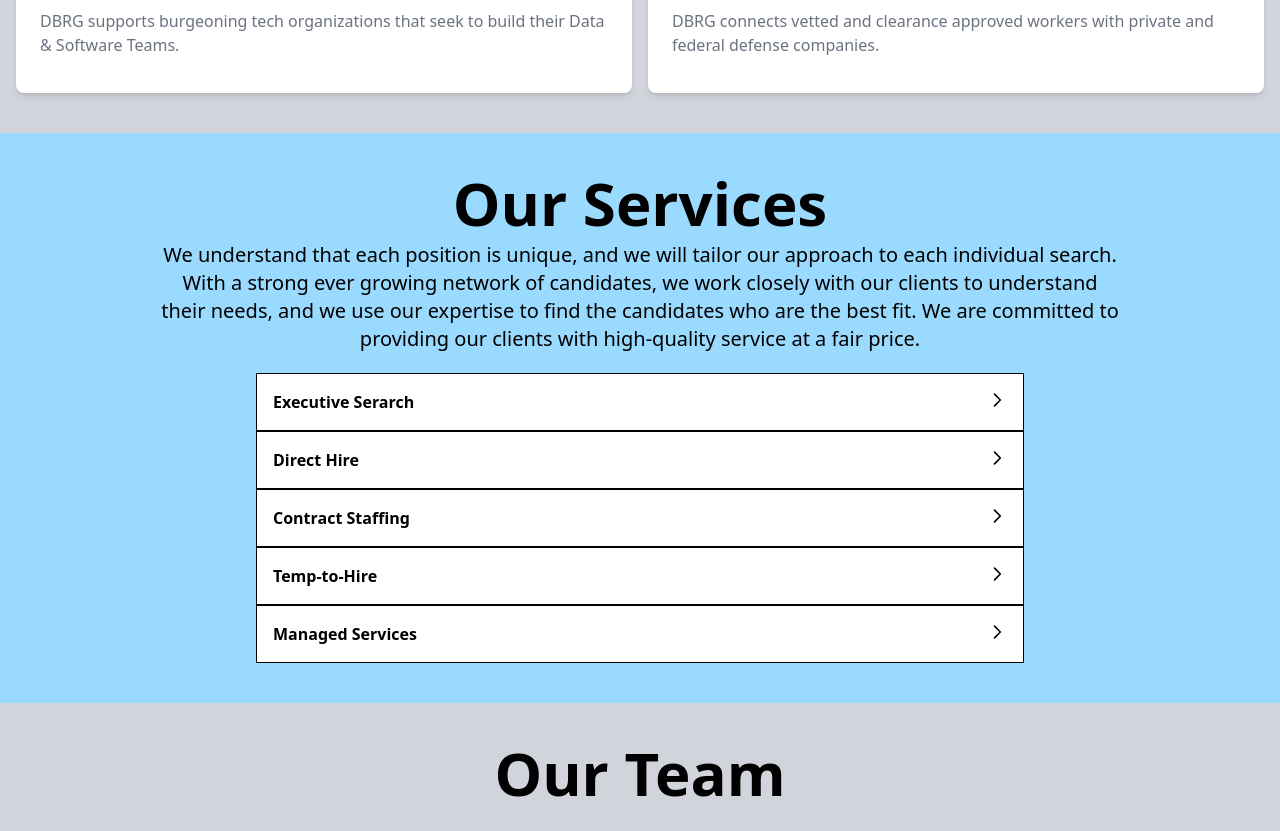
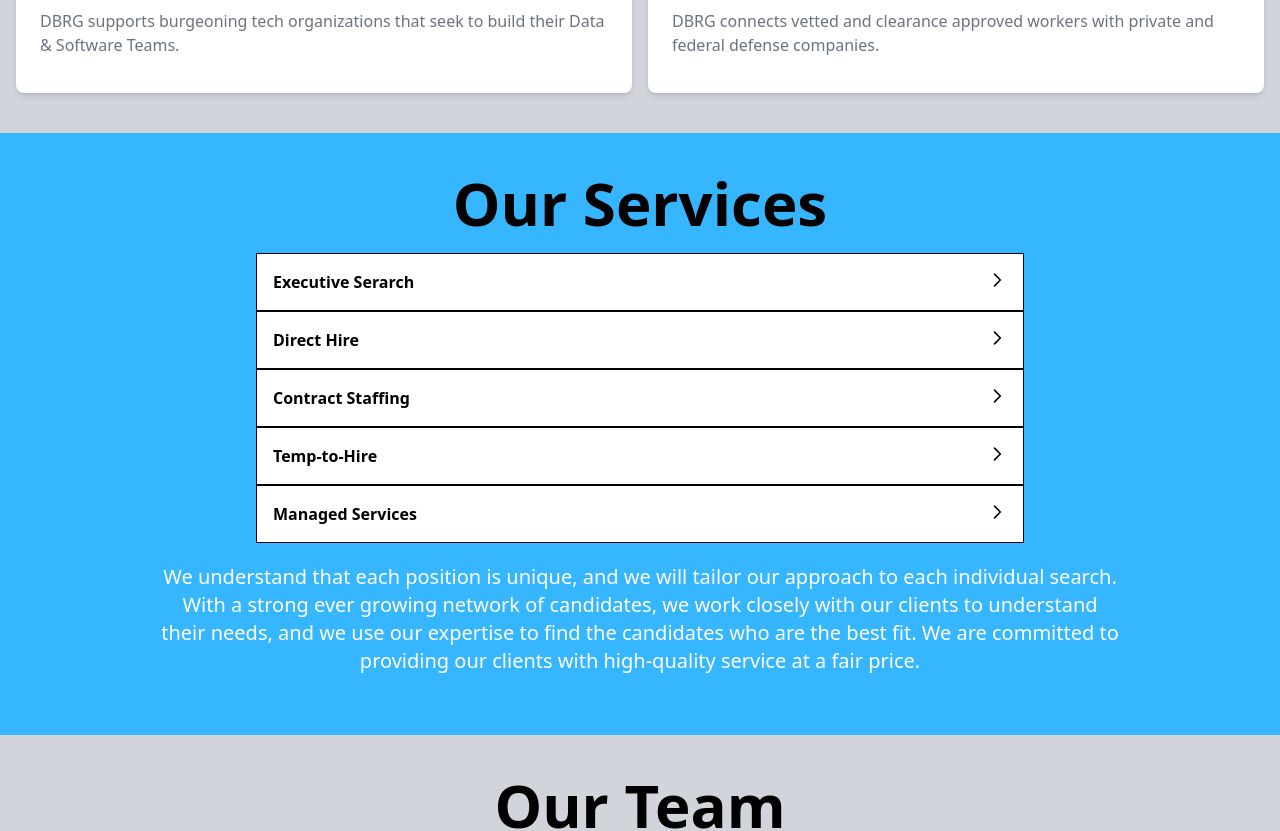
Before and after one commit to andrewjulian/dbrecruitment-website, a React (Vite) app: page /services in a window 1280 px wide. Shown: the part 1283-2114 px from the top of the page. Built offline with nearby package versions, Linux system fonts and the light colour scheme.

Commit message:
updated services page

```diff
--- a/src/Components/Services.jsx
+++ b/src/Components/Services.jsx
@@ -30,22 +30,11 @@
     },
   ];
   return (
-    <div className="grid w-full bg-[#36b6ff80] py-10">
-      <div className=" mx-auto mb-5  w-3/4">
-        <h1 className="mb-2 text-center text-4xl font-extrabold md:text-5xl xl:text-6xl">
+    <div className="grid w-full bg-[#36b6ff] py-10">
+      <div className="mx-auto w-[60%]">
+        <h1 className="text-4x  mb-5 text-center font-extrabold md:text-5xl xl:text-6xl">
           Our Services
         </h1>
-        <p className=" h-auto text-xl md:top-0 md:text-center">
-          We understand that each position is unique, and we will tailor our
-          approach to each individual search. With a strong ever growing network
-          of candidates, we work closely with our clients to understand their
-          needs, and we use our expertise to find the candidates who are the
-          best fit. We are committed to providing our clients with high-quality
-          service at a fair price.
-        </p>
-      </div>
-
-      <div className="mx-auto w-[60%]">
         <div className="container mx-auto">
           {data.map((item, key) => (
             <Service
@@ -56,15 +45,18 @@
           ))}
         </div>
       </div>
+      <div className=" mx-auto my-5  w-3/4">
+        <p className=" h-auto text-xl text-white md:top-0 md:text-center">
+          We understand that each position is unique, and we will tailor our
+          approach to each individual search. With a strong ever growing network
+          of candidates, we work closely with our clients to understand their
+          needs, and we use our expertise to find the candidates who are the
+          best fit. We are committed to providing our clients with high-quality
+          service at a fair price.
+        </p>
+      </div>
     </div>
   );
 };
 
 export default Services;
-
-/* We offer a comprehensive range of tech recruitment services, including:
-Executive search
-Direct hire
-Contract Staffing
-Temp-to-hire
-Managed services */
```
